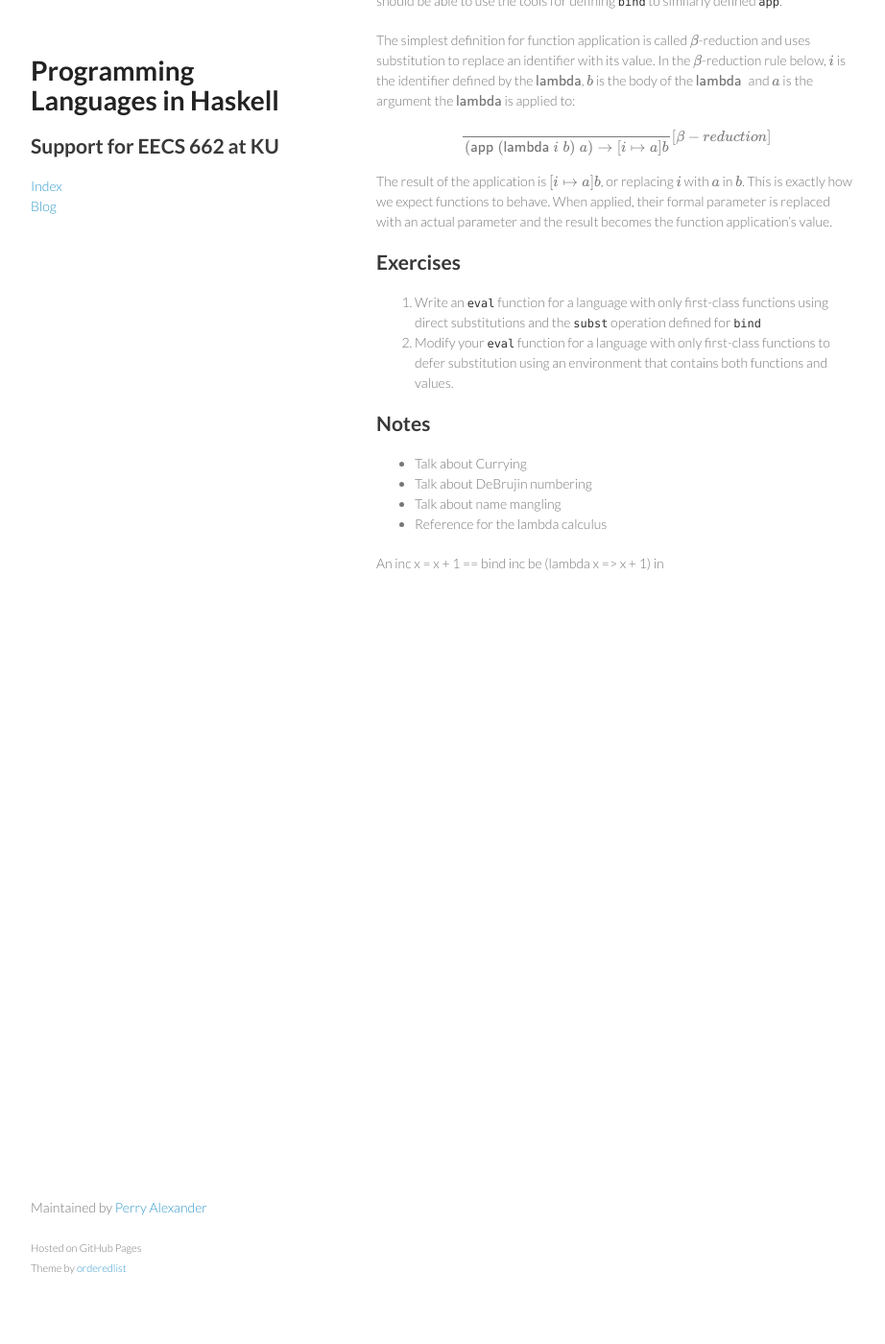
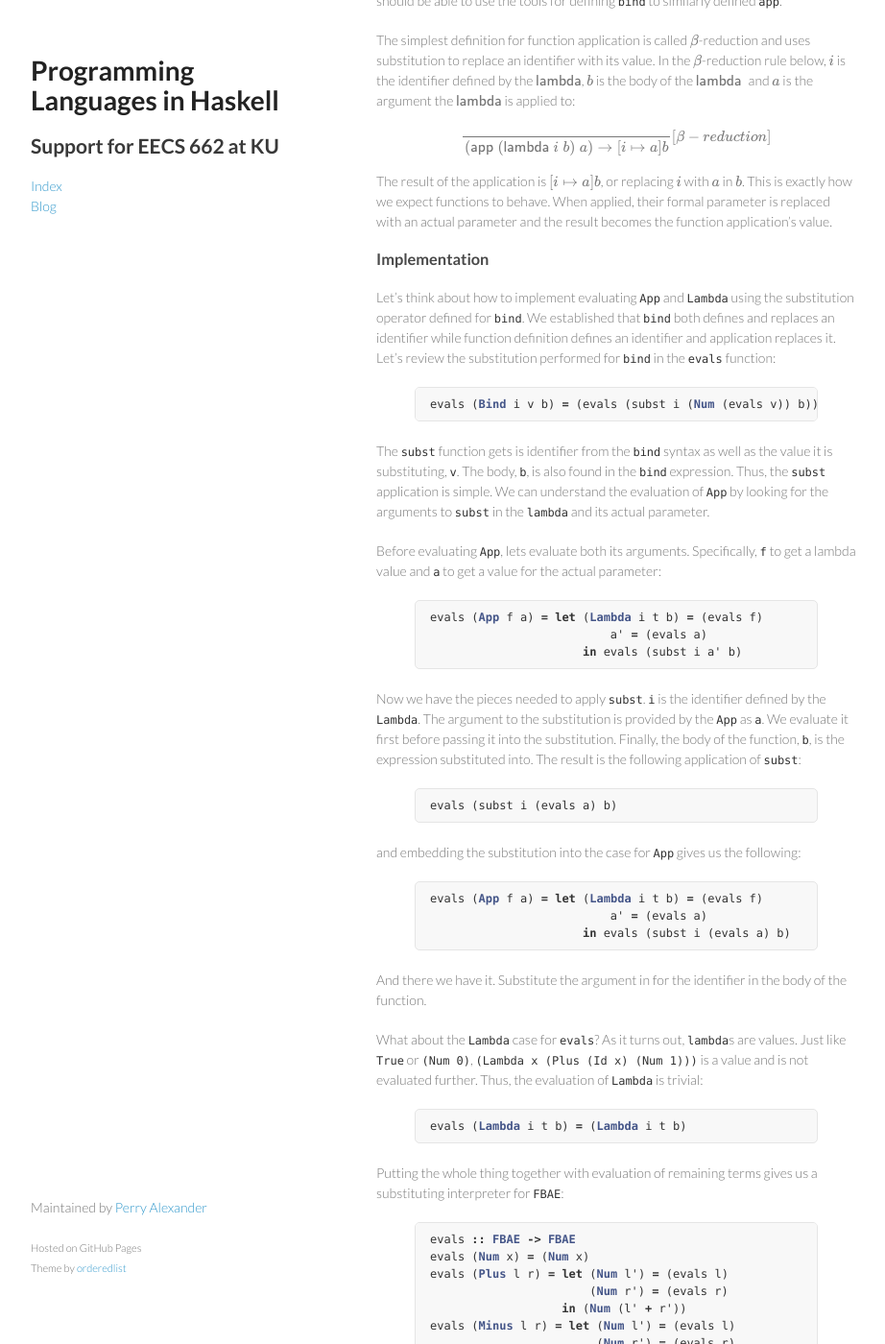
Before and after one commit to ku-sldg/plih, a Jekyll site: the page built from _funs/1-Adding-Functions.md, in a window 1280 px wide and 1400 px high, scrolled down 5100 px. Shown: the whole window at 96% size, without its empty margins (178-1100 px from the left). Built offline with Jekyll 4.4.1, drawn with Linux system fonts in a browser that asks for light colours; formulas are drawn with MathJax 3; before the commit the page ends 5767 px from its top, so only the background shows below that; some of the changed text lies outside the part shown.

Commit message:
reordering chapters; functions chapter progress

```diff
--- a/_funs/1-Adding-Functions.md
+++ b/_funs/1-Adding-Functions.md
@@ -244,6 +244,76 @@ $$\frac{}{(\aapp (\llambda i\; b) \; a) \rightarrow [i\mapsto a]b}[\beta-reducti
 
 The result of the application is $[i\mapsto a]b$, or replacing $i$ with $a$ in $b$.  This is exactly how we expect functions to behave.  When applied, their formal parameter is replaced with an actual parameter and the result becomes the function application's value.
 
+### Implementation
+
+Let's think about how to implement evaluating `App` and `Lambda` using the substitution operator defined for `bind`.  We established that `bind` both defines and replaces an identifier while function definition defines an identifier and application replaces it.  Let's review the substitution performed for `bind` in the `evals` function:
+
+{% highlight haskell %}
+evals (Bind i v b) = (evals (subst i (Num (evals v)) b))
+{% endhighlight %}
+
+The `subst` function gets is identifier from the `bind` syntax as well as the value it is substituting, `v`.  The body, `b`, is also found in the `bind` expression.  Thus, the `subst` application is simple.  We can understand the evaluation of `App` by looking for the arguments to `subst` in the `lambda` and its actual parameter.
+
+Before evaluating `App`, lets evaluate both its arguments.  Specifically, `f` to get a lambda value and `a` to get a value for the actual parameter:
+
+{% highlight haskell %}
+evals (App f a) = let (Lambda i t b) = (evals f)
+	                  a' = (evals a)
+	              in evals (subst i a' b)
+{% endhighlight %}
+
+Now we have the pieces needed to apply `subst`.  `i` is the identifier defined by the `Lambda`.  The argument to the substitution is provided by the `App` as `a`.  We evaluate it first before passing it into the substitution.  Finally, the body of the function, `b`, is the expression substituted into.  The result is the following application of `subst`:
+
+{% highlight haskell %}
+evals (subst i (evals a) b)
+{% endhighlight %}
+
+and embedding the substitution into the case for `App` gives us the following:
+
+{% highlight haskell %}
+evals (App f a) = let (Lambda i t b) = (evals f)
+	                  a' = (evals a)
+	              in evals (subst i (evals a) b)
+{% endhighlight %}
+
+And there we have it.  Substitute the argument in for the identifier in the body of the function.
+
+What about the `Lambda` case for `evals`?  As it turns out, `lambda`s are values.  Just like `True` or `(Num 0)`, `(Lambda x (Plus (Id x) (Num 1)))` is a value and is not evaluated further.  Thus, the evaluation of `Lambda` is trivial:
+
+{% highlight haskell %}
+evals (Lambda i t b) = (Lambda i t b)
+{% endhighlight %}
+
+Putting the whole thing together with evaluation of remaining terms gives us a substituting interpreter for `FBAE`:
+
+{% highlight haskell %}
+evals :: FBAE -> FBAE
+evals (Num x) = (Num x)
+evals (Plus l r) = let (Num l') = (evals l)
+                       (Num r') = (evals r)
+                   in (Num (l' + r'))
+evals (Minus l r) = let (Num l') = (evals l)
+                        (Num r') = (evals r)
+                    in (Num (l' - r'))
+evals (Bind i v b) = (evals (subst i (evals v) b))
+evals (Lambda i t b) = (Lambda i t b)
+evals (App f a) = let (Lambda i t b) = (evals f)
+                      a' = (evals a)
+                  in evals (subst i (evals a) b)
+evals (If c t e) = let (Num c') = (evals c)
+                   in if c'==0 then (evals t) else (evals e)
+evals (Id id) = error "Undeclared Variable"
+{% endhighlight %}
+
+## Functions
+
+### Call by Value vs. Name
+
+Now that we have an interpreter for functions, let's play with it a bit and see what we might learn
+
+### Currying
+
+
 ## Exercises
 1. Write an `eval` function for a language with only first-class functions using direct substitutions and the `subst` operation defined for `bind`
 2. Modify your `eval` function for a language with only first-class functions to defer substitution using an environment that contains both functions and values.
```
Also changed, not shown: _funs/3-Static-and-Dynamic-Scoping.md (renamed from _funs/2-Static-and-Dynamic-Scoping.md), _funs/4-Recursion.md (renamed from _funs/3-Recursion.md), 1 other file.
